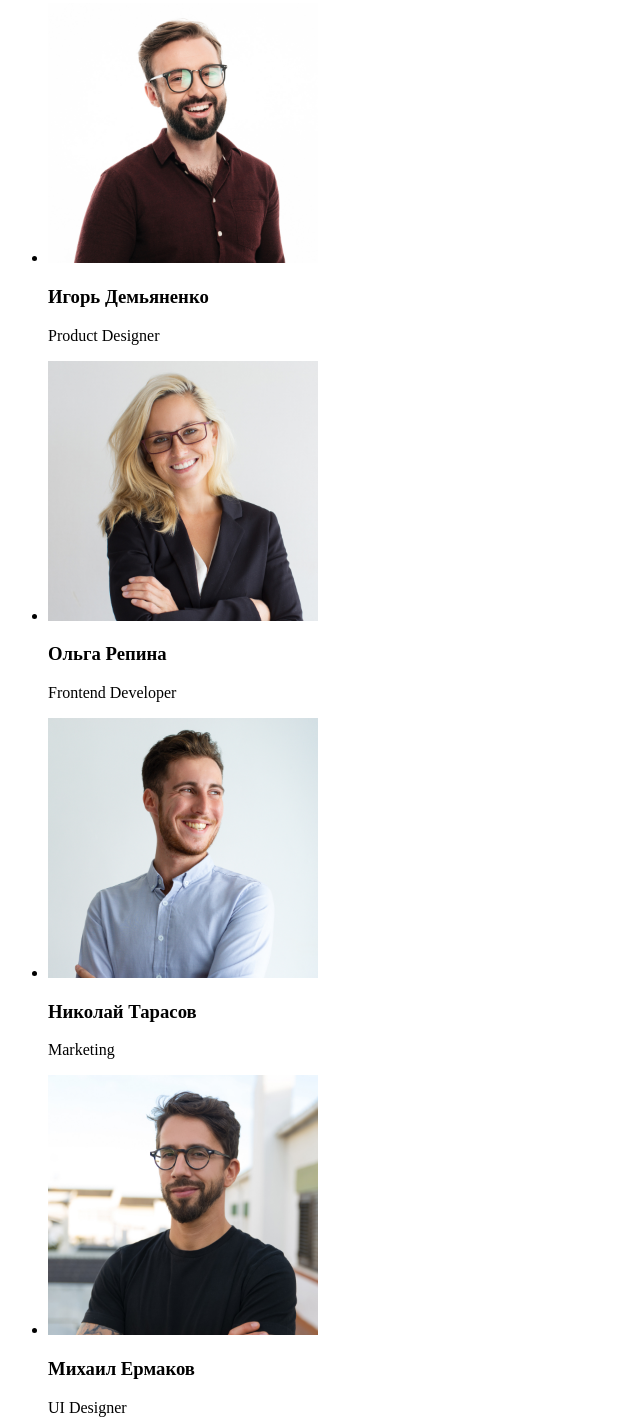
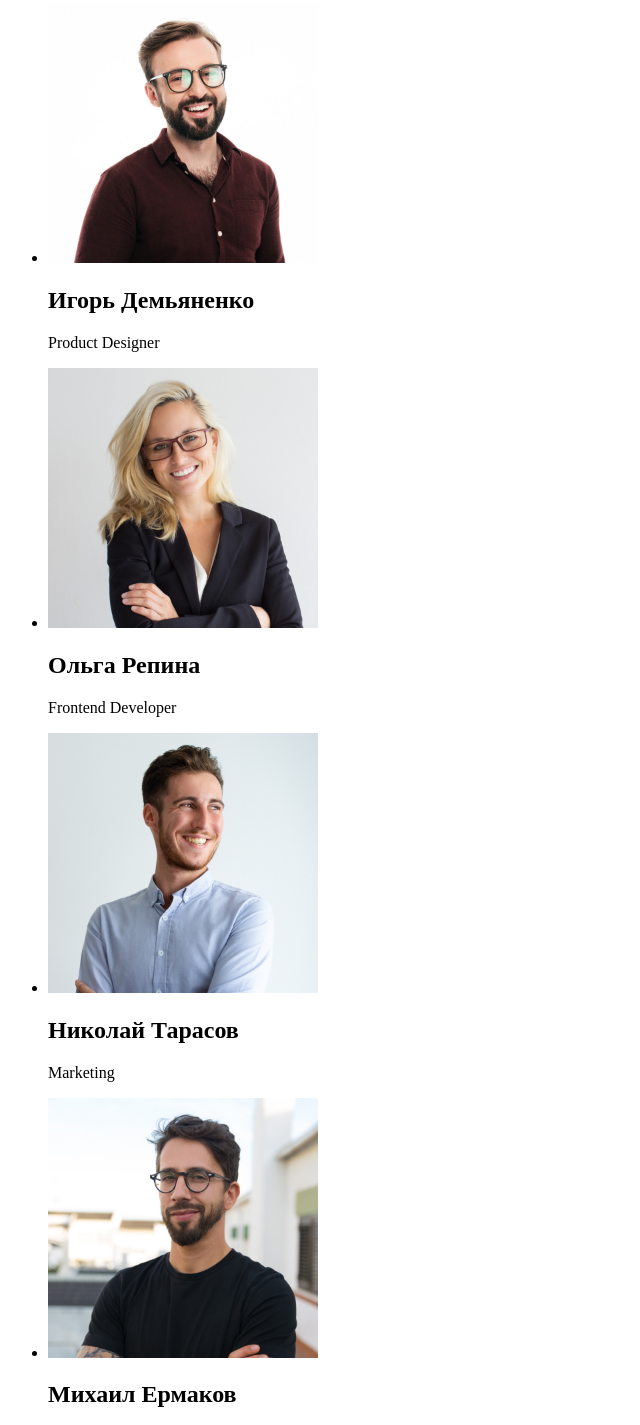
Before and after one commit to Harakosik/goit-markup-hw-01, a plain HTML site: page index.html in a window 1280 px wide. Shown: the part 1507-2932 px from the top of the page, without its empty margins (0-640 px from the left). Drawn offline with Linux system fonts and the light colour scheme.

Commit message:
Update index.html

```diff
--- a/index.html
+++ b/index.html
@@ -101,7 +101,7 @@
             width="270"
             height="260"
           />
-          <h3>Игорь Демьяненко</h3>
+          <h2>Игорь Демьяненко</h2>
           <p lang="en">Product Designer</p>
           <li class="team-item">
             <img
@@ -111,7 +111,7 @@
             width="270"
             height="260"
           />
-          <h3>Ольга Репина</h3>
+          <h2>Ольга Репина</h2>
           <p lang="en">Frontend Developer</p>
           <li class="team-item">
             <img
@@ -121,7 +121,7 @@
             width="270"
             height="260"
           />
-          <h3>Николай Тарасов</h3>
+          <h2>Николай Тарасов</h2>
           <p lang="en">Marketing</p>
           <li class="team-item">
             <img
@@ -131,7 +131,7 @@
             width="270"
             height="260"
           />
-          <h3>Михаил Ермаков</h3>
+          <h2>Михаил Ермаков</h2>
           <p lang="en">UI Designer</p>
       </section>
     </main>
```
